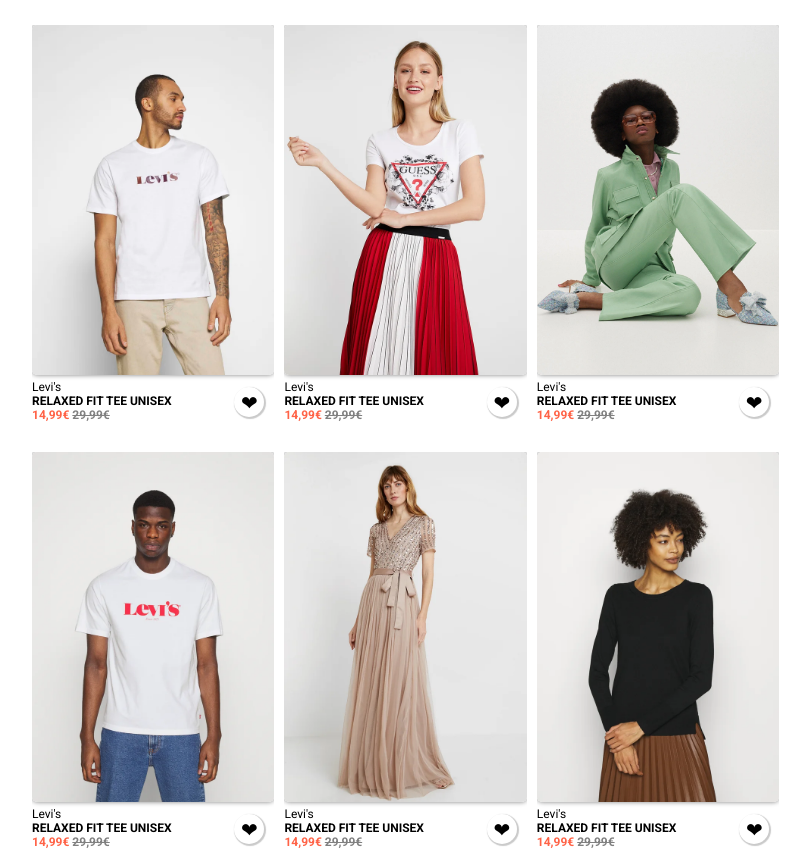
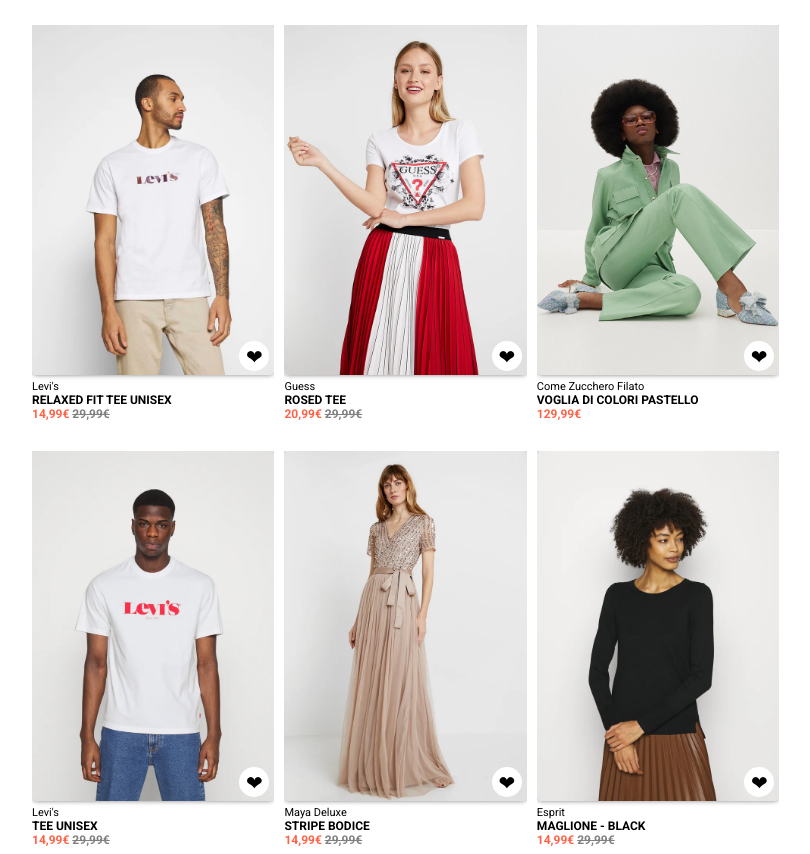
Before and after one commit to Mandrake091/html-css-boolando, a plain HTML site: page index.html in a window 1280 px wide. Shown: the whole page, without its empty margins (101-911 px from the left). Drawn offline with Linux system fonts and the light colour scheme.

Commit message:
added like button w/link + dress detail + comments

```diff
--- a/css/style.css
+++ b/css/style.css
@@ -1,3 +1,4 @@
+/* Reset */
 *{
     margin:0;
     padding:0;
@@ -20,6 +21,7 @@ img{
     display: block;
     height: 350px;
 }
+/* Overlay */
 .overlay{
     font-weight: bold;
     position: absolute;
@@ -52,17 +54,16 @@ img{
 
 .image-overlay{
     transform: scale(1.5);
-    transition: .5s ease;
+    transition: 3s ease-in;
     top:50px;
     display:none;
-    border-radius: 0 3px 3px 0;
     width: 100%;
     position: absolute;
     opacity: 0;
-    transition: .5s ease;
 }
+/* Text Style */
 p{
-    font-size: 12px;
+    font-size: 11px;
     margin-top: 5px;
     color:black
 }
@@ -80,28 +81,29 @@ h6{
     color: tomato;
 }
 .un-like{
+    text-decoration: none;
+    font-size: 20px;
     color:rgb(0, 0, 0);
-    font-size: 20px;
-    box-shadow: 1px 1px 1px 1px rgb(202, 202, 202);
     line-height: 33px;
     text-align: center;
     position: absolute;
-    bottom:5px;
-    right:10px;
+    bottom:50px;
+    right:5px;
     border-radius: 50%;
     background-color: rgb(255, 255, 255);
     width: 30px;
     height: 30px;
+    opacity:1;
 }
-
 .liked{
+    text-decoration: none;
     font-size: 20px;
     color:red;
     line-height: 33px;
     text-align: center;
     position: absolute;
-    bottom:50px;
-    left:5px;
+    bottom:70px;
+    right:50px;
     border-radius: 50%;
     background-color: rgb(255, 255, 255);
     width: 30px;
@@ -109,7 +111,7 @@ h6{
     opacity:0;
 }
 
-  .box:hover .overlay-discount,.overlay-type,.image-overlay{
+  .box:hover .overlay-discount,.overlay-type,.image-overlay, .liked{
     opacity: 1;
   }
   div>:hover .image-overlay{
--- a/index.html
+++ b/index.html
@@ -16,18 +16,16 @@
     <div class="row">
       <!-- prima immagine -->
           <div class="box">
-            <a href="#" class="liked">&#10084;</a>
             <span class="un-like">&#10084;
             </span>
-
             <div class="image-overlay">
+               <a href="#" class="liked">&#10084;</a>
               <img src="./img/1b.webp" alt="Levis-Image">
             </div>
                 <img src="./img/1.webp" alt="Levis-Image">
                   <div class="overlay overlay-discount">-50%
                     <div class="overlay overlay-type">Sostenibilità
                     </div>
-                    <a href="#" class="liked">&#10084;</a>
                   </div>
                   <p>Levi's</p>
                 <h3>RELAXED FIT TEE UNISEX</h3>
@@ -41,14 +39,15 @@
         <span class="un-like">&#10084;
         </span>
         <div class="image-overlay">
+          <a href="#" class="liked">&#10084;</a>
           <img src="./img/2b.webp" alt="Levis-Image">
         </div>
             <img src="./img/2.webp" alt="Levis-Image">
               <div class="overlay overlay-discount">-50%
               </div>
-              <p>Levi's</p>
-            <h3>RELAXED FIT TEE UNISEX</h3>
-          <h6>14,99€
+              <p>Guess</p>
+            <h3>ROSED TEE</h3>
+          <h6>20,99€
         <span class="old-price"> 29,99€</span>
       </h6>
       </div>
@@ -58,15 +57,16 @@
         <span class="un-like">&#10084;
         </span>
         <div class="image-overlay">
+          <a href="#" class="liked">&#10084;</a>
           <img src="./img/3b.webp" alt="Levis-Image">
         </div>
             <img src="./img/3.webp" alt="Levis-Image">
               <div class="overlay overlay-discount">-50%
               </div>
-              <p>Levi's</p>
-            <h3>RELAXED FIT TEE UNISEX</h3>
-          <h6>14,99€
-        <span class="old-price"> 29,99€</span>
+              <p>Come Zucchero Filato</p>
+            <h3>VOGLIA DI COLORI PASTELLO</h3>
+          <h6>129,99€
+
       </h6>
       </div>
       <!-- /terza immagine -->
@@ -80,6 +80,7 @@
               <span class="un-like">&#10084;
               </span>
               <div class="image-overlay">
+                <a href="#" class="liked">&#10084;</a>
                 <img src="./img/4b.webp" alt="Levis-Image">
               </div>
                   <img src="./img/4.webp" alt="Levis-Image">
@@ -89,7 +90,7 @@
                       </div>
                     </div>
                     <p>Levi's</p>
-                  <h3>RELAXED FIT TEE UNISEX</h3>
+                  <h3>TEE UNISEX</h3>
                 <h6>14,99€
               <span class="old-price"> 29,99€</span>
             </h6>
@@ -100,6 +101,8 @@
           <span class="un-like">&#10084;
           </span>
           <div class="image-overlay">
+            <a href="#" class="liked">&#10084;</a>
+
             <img src="./img/5b.webp" alt="Levis-Image">
           </div>
               <img src="./img/5.webp" alt="Levis-Image">
@@ -107,8 +110,8 @@
                   <div class="">
                   </div>
                 </div>
-                <p>Levi's</p>
-              <h3>RELAXED FIT TEE UNISEX</h3>
+                <p>Maya Deluxe</p>
+              <h3>STRIPE BODICE</h3>
             <h6>14,99€
           <span class="old-price"> 29,99€</span>
         </h6>
@@ -119,6 +122,7 @@
           <span class="un-like">&#10084;
           </span>
           <div class="image-overlay">
+            <a href="#" class="liked">&#10084;</a>
             <img src="./img/6b.webp" alt="Levis-Image">
           </div>
               <img src="./img/6.webp" alt="Levis-Image">
@@ -126,8 +130,8 @@
                   <div class="overlay overlay-type">Sostenibilità
                   </div>
                 </div>
-                <p>Levi's</p>
-              <h3>RELAXED FIT TEE UNISEX</h3>
+                <p>Esprit</p>
+              <h3>MAGLIONE - BLACK</h3>
             <h6>14,99€
           <span class="old-price"> 29,99€</span>
         </h6>
```
